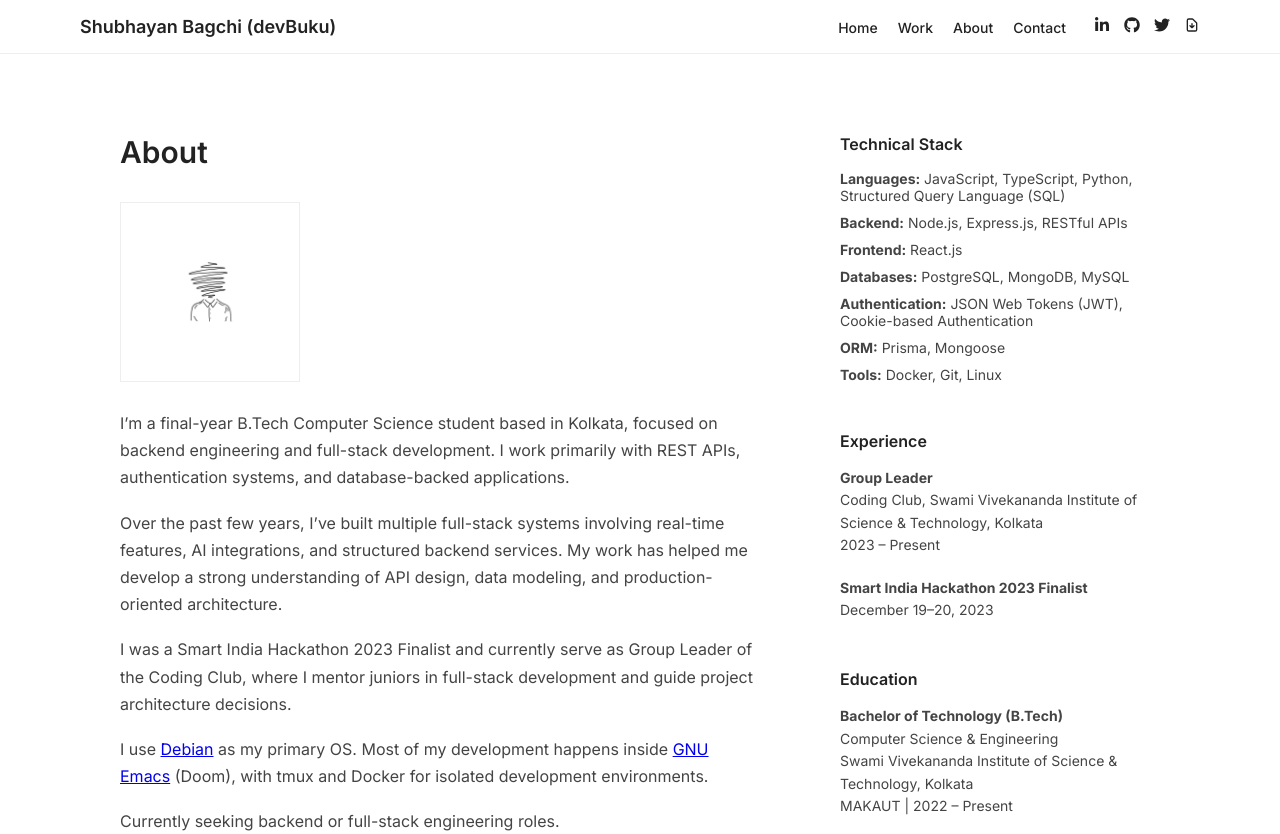
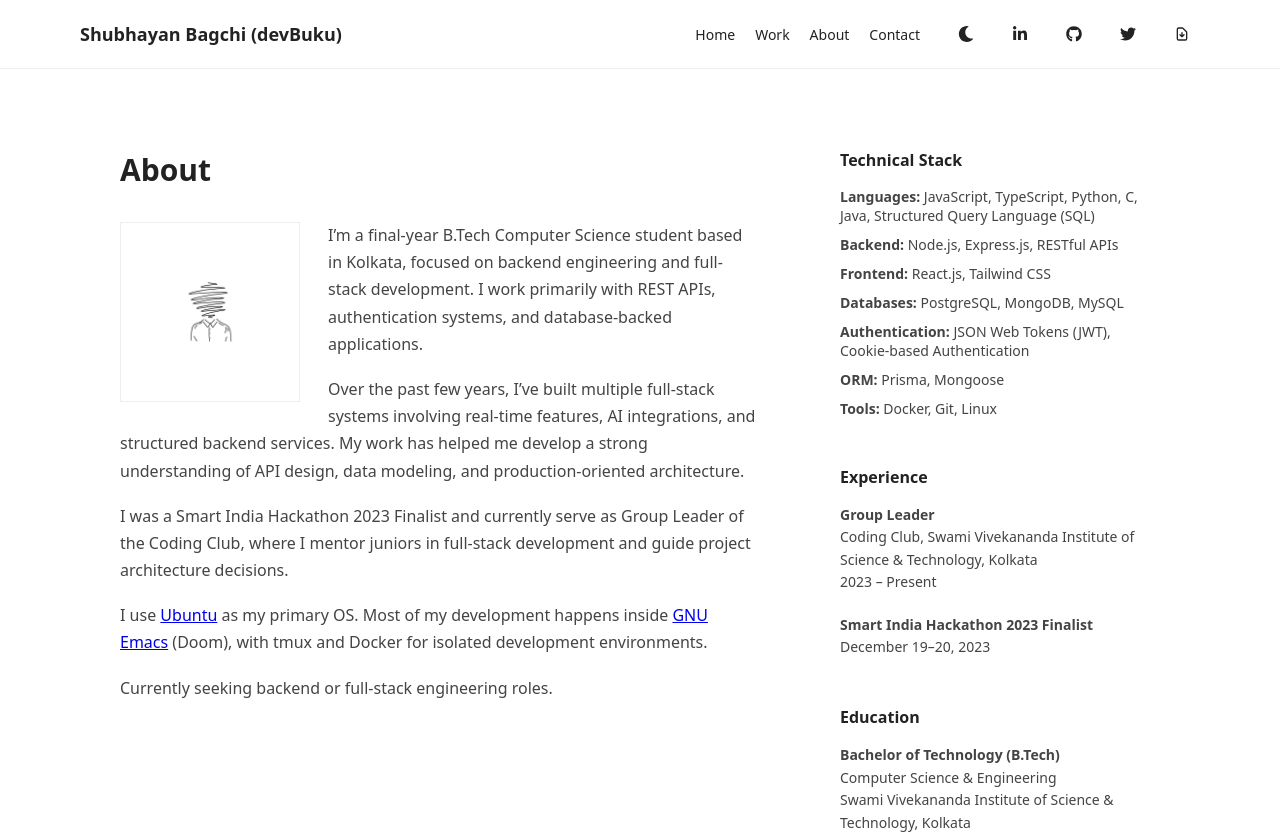
Before and after one commit to devBuku/website, a React (Vite) app: page /about in a window 1280 px wide. Shown: the top 834 px of the page. Built offline with nearby package versions, Linux system fonts and the light colour scheme.

Commit message:
dark mode

```diff
--- a/src/components/Hero.jsx
+++ b/src/components/Hero.jsx
@@ -11,16 +11,15 @@ function Hero() {
       {/* Hero Text */}
       <div className="hero-content">
         <h1>Full Stack Developer with a backend mindset.</h1>
-
         <p className="hero-sub">
           I design systems, build REST APIs, work with PostgreSQL and MongoDB,
           implement secure authentication, and ship production-ready web
           applications. Final-year BTech CSE student from Kolkata.
         </p>
-
         <a href="/work" className="hero-link">
           View Projects
         </a>
+        (Button not working for now)
       </div>
     </section>
   );
--- a/src/components/Navbar.jsx
+++ b/src/components/Navbar.jsx
@@ -1,6 +1,12 @@
-import { useState } from "react";
+import { useState, useEffect } from "react";
 import { Link } from "react-router-dom";
-import { FaLinkedinIn, FaGithub, FaTwitter } from "react-icons/fa";
+import {
+  FaLinkedinIn,
+  FaGithub,
+  FaTwitter,
+  FaMoon,
+  FaSun,
+} from "react-icons/fa";
 import {
   HiOutlineDocumentDownload,
   HiOutlineMenu,
@@ -10,6 +16,17 @@ import "../styles/navbar.css";
 
 function Navbar() {
   const [menuOpen, setMenuOpen] = useState(false);
+  const [theme, setTheme] = useState(localStorage.getItem("theme") || "light");
+
+  // Apply theme to body + persist
+  useEffect(() => {
+    document.body.setAttribute("data-theme", theme);
+    localStorage.setItem("theme", theme);
+  }, [theme]);
+
+  const toggleTheme = () => {
+    setTheme((prev) => (prev === "light" ? "dark" : "light"));
+  };
 
   return (
     <nav className="navbar">
@@ -45,6 +62,11 @@ function Navbar() {
         </ul>
 
         <div className="nav-icons">
+          {/* Theme Toggle */}
+          <button className="theme-toggle" onClick={toggleTheme}>
+            {theme === "light" ? <FaMoon /> : <FaSun />}
+          </button>
+
           <a
             href="https://www.linkedin.com/in/shubhayan-bagchi-b83522275"
             target="_blank"
@@ -52,12 +74,15 @@ function Navbar() {
           >
             <FaLinkedinIn />
           </a>
+
           <a href="https://github.com/devBuku" target="_blank" rel="noreferrer">
             <FaGithub />
           </a>
+
           <a href="https://x.com/devBuku" target="_blank" rel="noreferrer">
             <FaTwitter />
           </a>
+
           <a href="/resume.pdf" download>
             <HiOutlineDocumentDownload />
           </a>
--- a/src/pages/About.jsx
+++ b/src/pages/About.jsx
@@ -32,8 +32,8 @@ function About() {
 
         <p>
           I use{" "}
-          <a href="https://www.debian.org/" target="_blank" rel="noreferrer">
-            Debian
+          <a href="https://www.ubuntu.com/" target="_blank" rel="noreferrer">
+            Ubuntu
           </a>{" "}
           as my primary OS. Most of my development happens inside{" "}
           <a
@@ -55,14 +55,14 @@ function About() {
         <h3>Technical Stack</h3>
         <ul>
           <li>
-            <strong>Languages:</strong> JavaScript, TypeScript, Python,
+            <strong>Languages:</strong> JavaScript, TypeScript, Python, C, Java,
             Structured Query Language (SQL)
           </li>
           <li>
             <strong>Backend:</strong> Node.js, Express.js, RESTful APIs
           </li>
           <li>
-            <strong>Frontend:</strong> React.js
+            <strong>Frontend:</strong> React.js, Tailwind CSS
           </li>
           <li>
             <strong>Databases:</strong> PostgreSQL, MongoDB, MySQL
--- a/src/styles/about.css
+++ b/src/styles/about.css
@@ -22,10 +22,11 @@
     margin-bottom: 32px;
 }
 
-/* Profile Image */
+/* Profile Image - Newspaper Style */
 .about-image {
     width: 180px;
-    margin-bottom: 28px;
+    float: left;
+    margin: 0 28px 16px 0; /* right spacing + bottom spacing */
 }
 
 .about-image img {
@@ -43,6 +44,13 @@
     max-width: 680px;
 }
 
+/* Clear float */
+.about-left::after {
+    content: "";
+    display: block;
+    clear: both;
+}
+
 /* =====================
    RIGHT COLUMN
 ===================== */
@@ -50,8 +58,8 @@
 .about-right h3 {
     font-size: 16px;
     font-weight: 600;
-    margin-bottom: 14px;
-    margin-top: 40px;
+    margin-bottom: 16px;
+    margin-top: 48px;
 }
 
 .about-right h3:first-child {
@@ -76,6 +84,10 @@
     line-height: 1.6;
 }
 
+.experience-item {
+    margin-bottom: 20px;
+}
+
 /* =====================
    RESPONSIVE
 ===================== */
@@ -98,6 +110,8 @@
 
     .about-image {
         width: 140px;
+        float: none; /* remove wrapping on mobile */
+        margin: 0 0 20px 0;
     }
 
     .about-left h2 {
@@ -108,12 +122,3 @@
         font-size: 15px;
     }
 }
-.experience-item {
-    margin-bottom: 20px;
-}
-.about-right h3 {
-    font-size: 16px;
-    font-weight: 600;
-    margin-bottom: 16px;
-    margin-top: 48px;
-}
--- a/src/styles/global.css
+++ b/src/styles/global.css
@@ -36,3 +36,40 @@ body {
 .app-container > *:nth-child(2) {
     flex: 1;
 }
+
+/* =========================
+   THEME VARIABLES
+========================= */
+
+:root {
+    --bg-color: #ffffff;
+    --text-color: #222222;
+    --secondary-text: #444444;
+    --border-color: #eeeeee;
+    --icon-color: #222222;
+}
+
+[data-theme="dark"] {
+    --bg-color: #0f1115;
+    --text-color: #f5f5f5;
+    --secondary-text: #cccccc;
+    --border-color: #1f1f1f;
+    --icon-color: #f5f5f5;
+}
+
+/* Apply globally */
+
+body {
+    margin: 0;
+    padding: 0;
+    background-color: var(--bg-color);
+    color: var(--text-color);
+    transition:
+        background-color 0.3s ease,
+        color 0.3s ease;
+    font-family:
+        system-ui,
+        -apple-system,
+        BlinkMacSystemFont,
+        sans-serif;
+}
--- a/src/styles/navbar.css
+++ b/src/styles/navbar.css
@@ -6,35 +6,46 @@
     display: flex;
     justify-content: space-between;
     align-items: center;
-    padding: 16px 80px; /* reduced from 24px */
-    background: white;
+    padding: 16px 80px;
+    min-height: 64px;
+    background: var(--bg-color);
     position: relative;
-    border-bottom: 1px solid #eee; /* subtle structure */
+    border-bottom: 1px solid var(--border-color);
 }
 
+/* Logo */
 .logo {
-    font-size: 18px; /* reduced */
+    font-size: 18px;
     font-weight: 600;
+    color: var(--text-color);
 }
 
-/* Right side container */
+/* =========================
+   RIGHT SIDE
+========================= */
+
 .nav-right {
     display: flex;
     align-items: center;
-    gap: 28px; /* slightly tighter */
+    gap: 28px;
 }
 
-/* Links */
+/* =========================
+   NAV LINKS
+========================= */
+
 .nav-links {
     display: flex;
     gap: 20px;
     list-style: none;
+    padding: 0;
+    margin: 0;
 }
 
 .nav-links a {
     text-decoration: none;
-    color: #222;
-    font-size: 14px; /* smaller */
+    color: var(--text-color);
+    font-size: 14px;
     font-weight: 500;
     transition: opacity 0.2s ease;
 }
@@ -43,20 +54,54 @@
     opacity: 0.6;
 }
 
-/* Icons */
+/* =========================
+   ICONS (FIXED ALIGNMENT)
+========================= */
+
 .nav-icons {
     display: flex;
-    gap: 14px;
+    align-items: center;
+    gap: 18px;
 }
 
-.nav-icons a {
-    color: #222;
-    font-size: 16px; /* slightly smaller */
-    transition: color 0.2s ease;
+/* Uniform icon container */
+.nav-icons a,
+.theme-toggle {
+    display: flex;
+    align-items: center;
+    justify-content: center;
+    width: 36px;
+    height: 36px;
+    font-size: 16px;
+    color: var(--icon-color);
+    border-radius: 6px;
+    transition:
+        background 0.2s ease,
+        color 0.2s ease;
 }
 
-.nav-icons a:hover {
-    color: #0b5cff;
+/* Remove button defaults */
+.theme-toggle {
+    background: transparent;
+    border: none;
+    cursor: pointer;
+    padding: 0;
+}
+
+/* Fix SVG baseline shift */
+.nav-icons svg {
+    display: block;
+}
+
+/* Hover Effects */
+.nav-icons a:hover,
+.theme-toggle:hover {
+    background: rgba(0, 0, 0, 0.05);
+}
+
+[data-theme="dark"] .nav-icons a:hover,
+[data-theme="dark"] .theme-toggle:hover {
+    background: rgba(255, 255, 255, 0.08);
 }
 
 /* =========================
@@ -67,6 +112,7 @@
     display: none;
     font-size: 24px;
     cursor: pointer;
+    color: var(--text-color);
 }
 
 @media (max-width: 900px) {
@@ -80,15 +126,16 @@
 
     .nav-right {
         position: absolute;
-        top: 58px; /* adjusted for thinner navbar */
+        top: 64px;
         right: 0;
         width: 100%;
-        background: white;
+        background: var(--bg-color);
         flex-direction: column;
         align-items: flex-start;
         padding: 20px 24px;
         gap: 20px;
         display: none;
+        border-top: 1px solid var(--border-color);
     }
 
     .nav-right.active {
```
